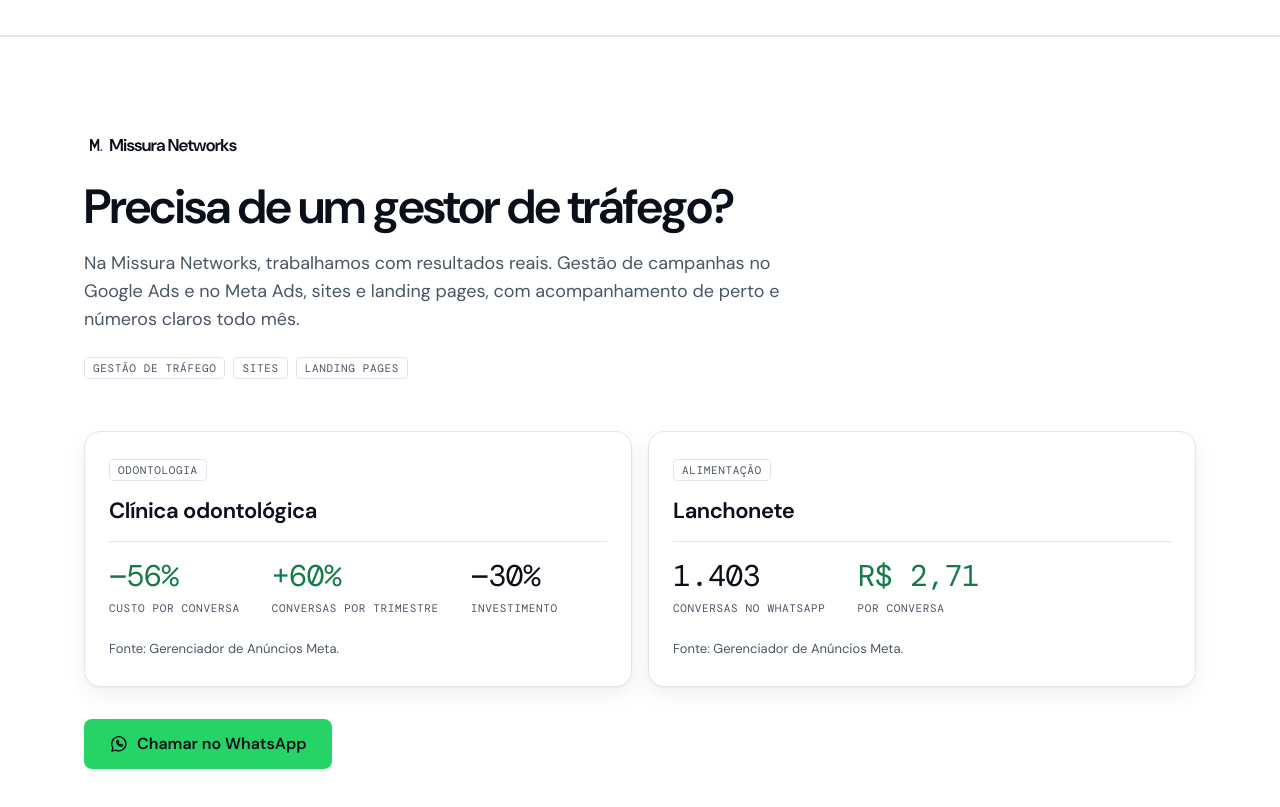
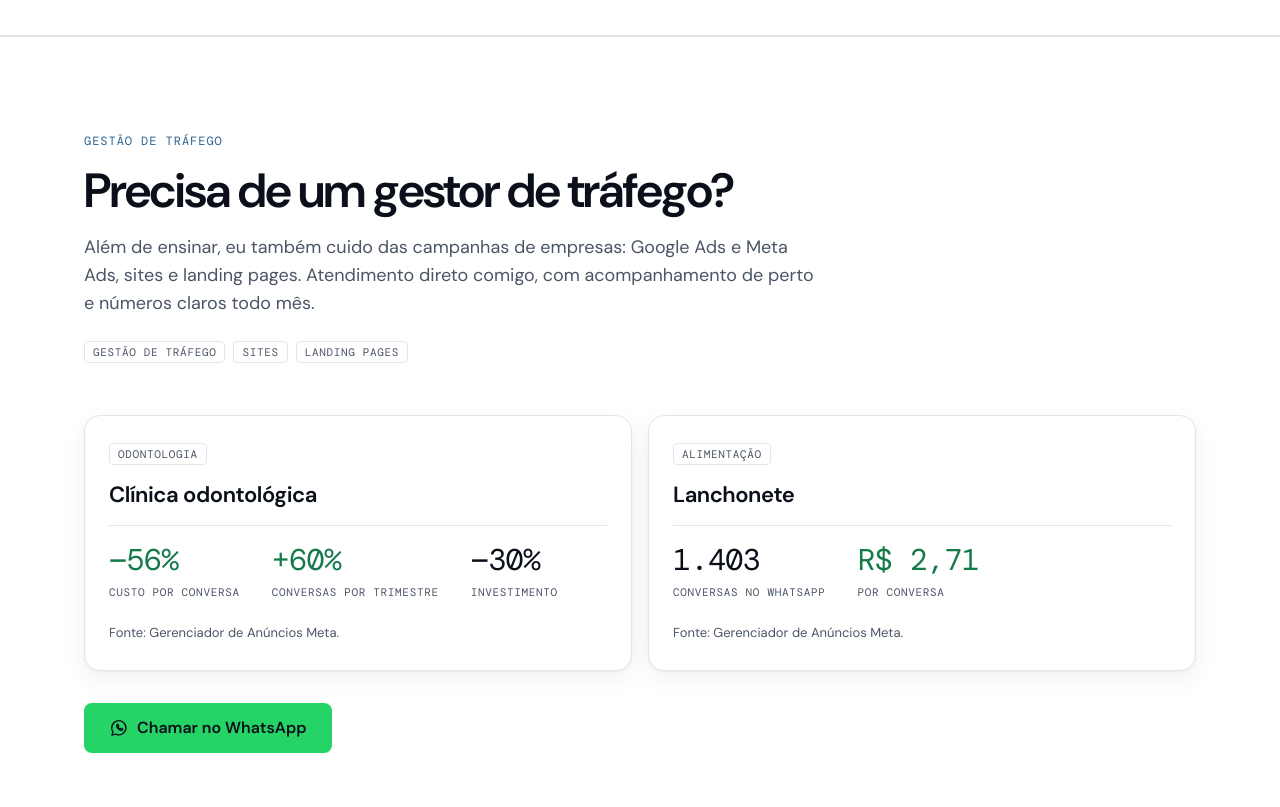
Before and after one commit to mmissura/murilomissura.com.br, a plain HTML site: page index.html in a window 1280 px wide. Shown: the part 5720-6527 px from the top of the page. Drawn offline with Linux system fonts and the light colour scheme.

Commit message:
Gestão de tráfego em nome do Murilo, sem vínculo com a Missura Networks
Co-Authored-By: Claude Opus 5.5 <noreply@anthropic.com>
Claude-Session: https://claude.ai/code/session_015yHtewuuKfMTTXVUxa5Psf

```diff
--- a/index.html
+++ b/index.html
@@ -235,12 +235,12 @@
   </div>
 </section>
 
-<!-- MISSURA NETWORKS -->
+<!-- GESTÃO DE TRÁFEGO -->
 <section id="empresas" style="background:var(--surface-raised);border-top:1px solid var(--line)">
   <div class="wrap">
-    <img class="mn-logo" src="assets/logo/missura-networks-positivo.svg" alt="Missura Networks" width="260" height="24">
+    <p class="eyebrow">Gestão de tráfego</p>
     <h2 class="reveal h-d">Precisa de um gestor de tráfego?</h2>
-    <p class="lead">Na Missura Networks, trabalhamos com resultados reais. Gestão de campanhas no Google Ads e no Meta Ads, sites e landing pages, com acompanhamento de perto e números claros todo mês.</p>
+    <p class="lead">Além de ensinar, eu também cuido das campanhas de empresas: Google Ads e Meta Ads, sites e landing pages. Atendimento direto comigo, com acompanhamento de perto e números claros todo mês.</p>
     <div class="services"><span class="tag">Gestão de tráfego</span><span class="tag">Sites</span><span class="tag">Landing pages</span></div>
     <div class="cases">
       <article class="reveal card case">
@@ -283,7 +283,7 @@
           <details><summary>A imersão é presencial ou online?</summary><p>Principalmente presencial, em várias cidades do Brasil. Algumas turmas por ano são online ao vivo.</p></details>
           <details><summary>Preciso levar notebook?</summary><p>Sim. As aulas são práticas, e cada aluno trabalha no próprio computador e na própria conta.</p></details>
           <details><summary>Com o que eu saio da imersão?</summary><p>Com no mínimo 5 campanhas prontas, criadas por você, na sua própria conta, durante as aulas.</p></details>
-          <details><summary>Você também cuida das campanhas da minha empresa?</summary><p>Sim, pela Missura Networks. Me chame no WhatsApp e conversamos sobre o seu caso.</p></details>
+          <details><summary>Você também cuida das campanhas da minha empresa?</summary><p>Sim, eu faço a gestão de tráfego pessoalmente. Me chame no WhatsApp e conversamos sobre o seu caso.</p></details>
           <details><summary>Como faço para me inscrever?</summary><p>Me chame no WhatsApp. Datas, cidades e valores variam por turma, e eu te passo tudo por lá.</p></details>
         </div>
       </div>
```
Also changed, not shown: assets/logo/missura-networks-positivo.svg (deleted).
